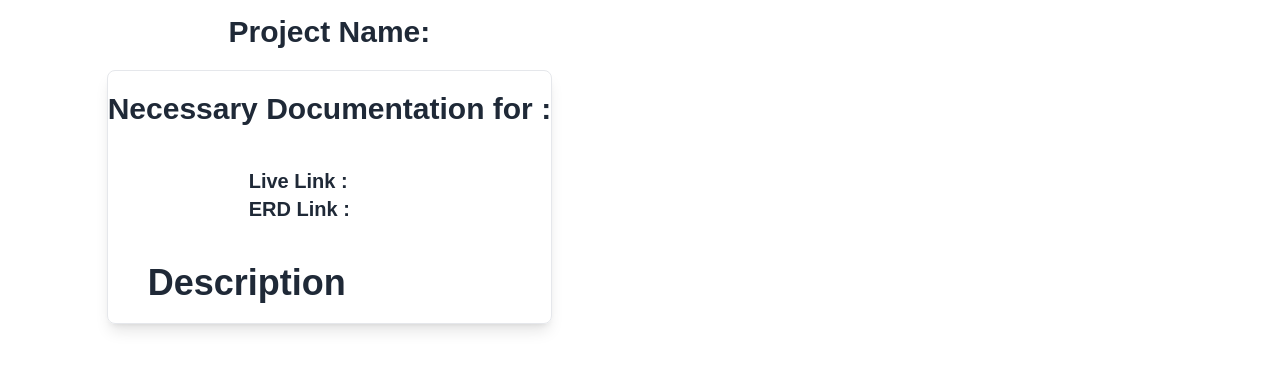
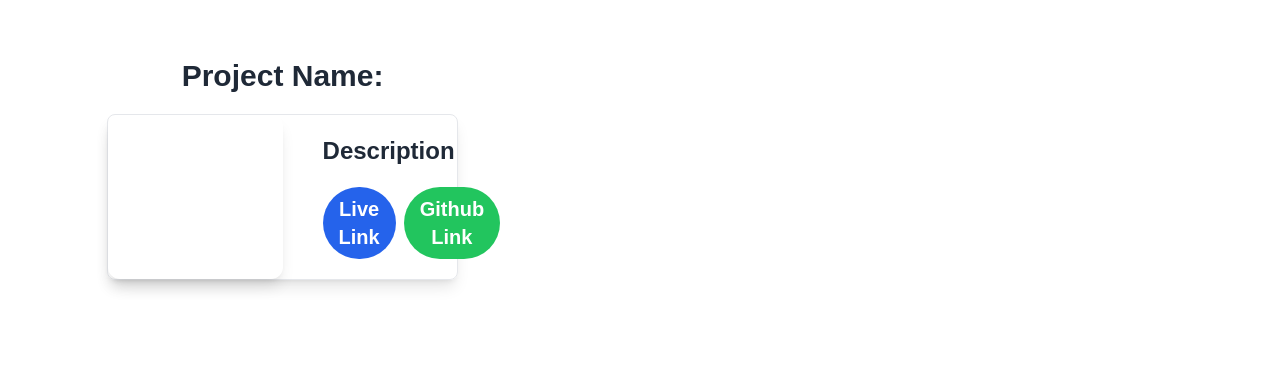
Before and after one commit to ashikur221/Ashikur-Resume, a React (Vite) app: page /serviceProjectDetails/1 in a window 1280 px wide. Shown: the part 315-689 px from the top of the page. Built offline with nearby package versions, Linux system fonts and the light colour scheme; no server answers; a web font is replaced by a local one.

Commit message:
some changes

```diff
--- a/src/components/clientSide/common/BasicMagnetCard.jsx
+++ b/src/components/clientSide/common/BasicMagnetCard.jsx
@@ -73,7 +73,7 @@ const BasicMagnetCard = ({ project }) => {
       {/* Project Info */}
       <h3 className="text-lg font-semibold mb-1 text-gray-900 dark:text-white">{project?.title}</h3>
       <p className="text-sm opacity-80 mb-4 text-gray-600 dark:text-white/80">
-        {project?.description?.slice(0, 100)}...
+
       </p>
 
       {/* Tags */}
@@ -90,7 +90,7 @@ const BasicMagnetCard = ({ project }) => {
       </div>
 
       {/* CTA Buttons */}
-      <div className="flex gap-3">
+      {/* <div className="flex gap-3">
         <Link
           to={project?.live_link}
           target="_blank"
@@ -105,7 +105,7 @@ const BasicMagnetCard = ({ project }) => {
         >
           Code
         </a>
-      </div>
+      </div> */}
 
       {/* Glow effect */}
       <motion.div
--- a/src/components/clientSide/common/ProjectGrid.jsx
+++ b/src/components/clientSide/common/ProjectGrid.jsx
@@ -23,10 +23,11 @@ const ProjectGrid = ({ service }) => {
       <div className="grid grid-cols-1 md:grid-cols-2 lg:grid-cols-4 gap-4">
         {
           serviceProjects?.length > 0 ?
-            (serviceProjects?.map(project =>
+            ([...serviceProjects]?.reverse()?.map(project =>
               <Link
-                target='_blank'
-              to={project?.live_link}> <BasicMagnetCard key={project._id} project={project} /></Link>))
+                key={project._id}
+
+                to={`/serviceProjectDetails/${project?._id}`}> <BasicMagnetCard key={project._id} project={project} /></Link>))
             :
             <p className="text-center text-2xl font-bold text-red-600">No Project Found</p>
         }
--- a/src/components/clientSide/projectComponents/ProjectSlider.jsx
+++ b/src/components/clientSide/projectComponents/ProjectSlider.jsx
@@ -80,7 +80,7 @@ const ProjectSlider = () => {
       return res.data;
     }
   })
-  console.log(services);
+  console.log('all services',services);
 
   return (
     <div className="py-10 px-4  mx-auto">
--- a/src/pages/clientSide/servicesPage/serviceRelatedProjectDetailsPage/ServiceProjectDetails.jsx
+++ b/src/pages/clientSide/servicesPage/serviceRelatedProjectDetailsPage/ServiceProjectDetails.jsx
@@ -22,30 +22,31 @@ const ServiceProjectDetails = () => {
         <p className="text-3xl text-center font-bold my-5">Project Name: {project?.title}</p>
 
 
-        <div className=" border rounded-lg shadow-lg my-5 border-gray-200">
-          <p className="text-3xl text-center font-bold my-5">Necessary Documentation for : {project?.title}</p>
+        <div className="border  rounded-lg shadow-lg my-5 border-gray-200 flex">
 
-          <div className="text-[12px] lg:text-xl lg:w-1/2 mx-auto w-10/12 flex justify-around my-10">
-            <div className="hidden lg:block">
-              <p className="font-bold">Live Link :</p>
-              <p className="font-bold">ERD Link :</p>
-            </div>
-            <div className="">
-              <p className="font-semibold"><Link to={`${project?.live_link}`} target='_blank'> {project?.live_link}</Link></p>
-              <p className="font-bold"><Link to={`${project?.erd_link}`} target='_blank'> {project?.erd_link}</Link></p>
-            </div>
+          <div className="lg:w-1/2  rounded-xl shadow-lg ">
+            <img src={project?.project_img_url} alt="" className='shadow-2xl rounded-xl' />
           </div>
 
-          <div className="px-10 my-5">
-            <p className="text-4xl font-bold">Description</p>
+          <div className="lg:w-1/2 px-10 my-5 space-y-5">
+            <p className="text-2xl font-bold">Description</p>
             <p className="text-justify">{project?.description}</p>
+            <div className="text-[12px] lg:text-xl ">
+              <div className="flex gap-2">
+                <Link target='_blank' to={`${project?.live_link}`}>
+                  <button className='bg-blue-600 hover:bg-blue-700 text-white font-bold py-2 px-4 rounded-full'>Live Link</button>
+                </Link>
+
+                <Link target='_blank' to={`${project?.live_link}`}>
+                  <button className='bg-green-500 hover:bg-green-700 text-white font-bold py-2 px-4 rounded-full'>Github Link</button>
+                </Link>
+              </div>
+            </div>
           </div>
 
         </div>
 
-        <div className=" rounded-xl shadow-lg ">
-          <img src={project?.project_img_url} alt="" className='shadow-2xl rounded-xl' />
-        </div>
+
       </div>
     </div>
   );
```
